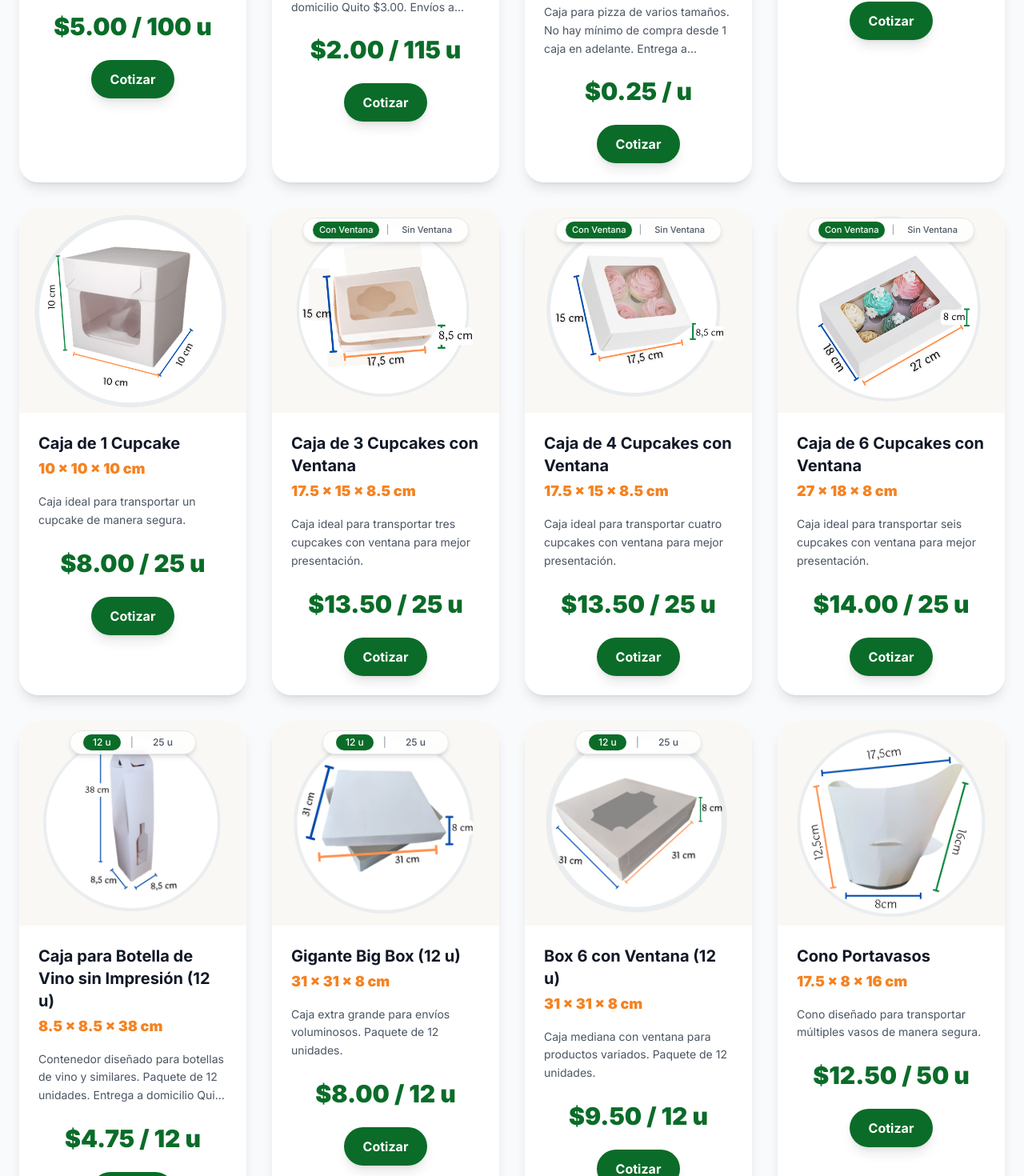
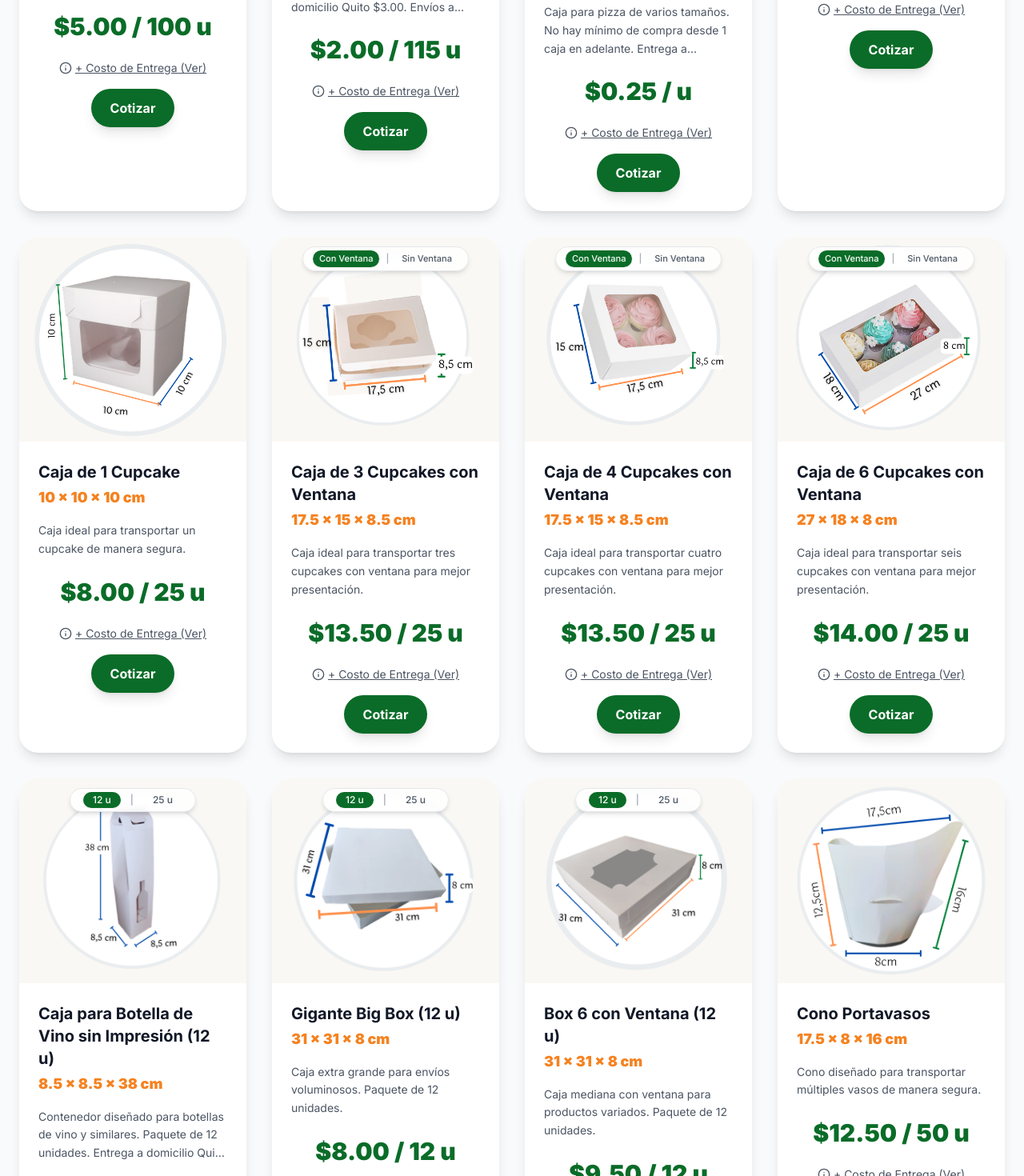
Before and after one commit to FelipeZapata137/Wayna-Web, a React (Vite) app: page /tienda in a window 1280 px wide. Shown: the part 870-2340 px from the top of the page at 80% size. Built offline with nearby package versions, Linux system fonts and the light colour scheme.

Commit message:
Agregando un texto para ver la información de costós de entrega y los tiempos también, eso en cada card del catálogo.

```diff
--- a/src/components/shop/AntigrasaCarouselCard.jsx
+++ b/src/components/shop/AntigrasaCarouselCard.jsx
@@ -1,9 +1,12 @@
 import { useState, useEffect } from 'react'
+import { Info } from 'lucide-react'
+import DeliveryModal from './DeliveryModal'
 
 const ORANGE_COLOR = "#F58220"
 
 export default function AntigrasaCarouselCard({ products, onCotizar }) {
   const [currentIndex, setCurrentIndex] = useState(0)
+  const [deliveryModalOpen, setDeliveryModalOpen] = useState(false)
 
   useEffect(() => {
     const timer = setInterval(() => {
@@ -17,6 +20,7 @@ export default function AntigrasaCarouselCard({ products, onCotizar }) {
   const currentImage = products[currentIndex].image
 
   return (
+    <>
       <div
         data-aos="fade-up"
         className="bg-white rounded-3xl shadow-lg hover:shadow-2xl transition-all duration-300 overflow-hidden group"
@@ -46,6 +50,16 @@ export default function AntigrasaCarouselCard({ products, onCotizar }) {
             </span>
           </div>
 
+          <div className="flex items-center justify-center mb-4">
+            <button
+              onClick={() => setDeliveryModalOpen(true)}
+              className="text-sm text-gray-600 underline hover:text-wayna-green transition-colors flex items-center gap-1"
+            >
+              <Info size={16} />
+              + Costo de Entrega (Ver)
+            </button>
+          </div>
+
           <div className="flex items-center justify-center">
             <button
               onClick={() => onCotizar(product)}
@@ -56,5 +70,11 @@ export default function AntigrasaCarouselCard({ products, onCotizar }) {
           </div>
         </div>
       </div>
+
+      <DeliveryModal
+        isOpen={deliveryModalOpen}
+        onClose={() => setDeliveryModalOpen(false)}
+      />
+    </>
   )
 }
--- a/src/components/shop/CupcakesToggleCard.jsx
+++ b/src/components/shop/CupcakesToggleCard.jsx
@@ -1,9 +1,12 @@
 import { useState } from 'react'
+import { Info } from 'lucide-react'
+import DeliveryModal from './DeliveryModal'
 
 const ORANGE_COLOR = "#F58220"
 
 export default function CupcakesToggleCard({ groupProducts, onCotizar }) {
   const [isWithWindow, setIsWithWindow] = useState(true)
+  const [deliveryModalOpen, setDeliveryModalOpen] = useState(false)
 
   const withWindow = groupProducts.find(p => p.variant === "con-ventana")
   const withoutWindow = groupProducts.find(p => p.variant === "sin-ventana")
@@ -13,6 +16,7 @@ export default function CupcakesToggleCard({ groupProducts, onCotizar }) {
   if (!currentProduct) return null
 
   return (
+    <>
       <div
         data-aos="fade-up"
         className="bg-white rounded-3xl shadow-lg hover:shadow-2xl transition-all duration-300 overflow-hidden group relative"
@@ -67,6 +71,16 @@ export default function CupcakesToggleCard({ groupProducts, onCotizar }) {
             </span>
           </div>
 
+          <div className="flex items-center justify-center mb-4">
+            <button
+              onClick={() => setDeliveryModalOpen(true)}
+              className="text-sm text-gray-600 underline hover:text-wayna-green transition-colors flex items-center gap-1"
+            >
+              <Info size={16} />
+              + Costo de Entrega (Ver)
+            </button>
+          </div>
+
           <div className="flex items-center justify-center">
             <button
               onClick={() => onCotizar(currentProduct)}
@@ -77,5 +91,11 @@ export default function CupcakesToggleCard({ groupProducts, onCotizar }) {
           </div>
         </div>
       </div>
+
+      <DeliveryModal
+        isOpen={deliveryModalOpen}
+        onClose={() => setDeliveryModalOpen(false)}
+      />
+    </>
   )
 }
--- /dev/null
+++ b/src/components/shop/DeliveryModal.jsx
@@ -0,0 +1,103 @@
+import { Package, MapPin, Clock } from 'lucide-react'
+
+function Modal({ isOpen, onClose, title, children }) {
+  if (!isOpen) return null
+
+  return (
+    <div
+      className="fixed inset-0 bg-black bg-opacity-60 z-50 flex items-center justify-center p-4"
+      onClick={onClose}
+    >
+      <div
+        className="bg-white rounded-2xl shadow-2xl max-w-2xl w-full max-h-[90vh] overflow-y-auto p-8 relative"
+        onClick={(e) => e.stopPropagation()}
+      >
+        <button
+          onClick={onClose}
+          className="absolute top-4 right-6 text-gray-500 hover:text-wayna-green text-3xl font-bold transition"
+        >
+          &times;
+        </button>
+
+        <h3 className="text-3xl font-black text-wayna-green mb-6">{title}</h3>
+
+        <div className="prose prose-gray max-w-none text-gray-700 leading-relaxed space-y-4">
+          {children}
+        </div>
+
+        <p className="mt-8 text-sm text-gray-500 text-center">
+          Última actualización: Enero 2026
+        </p>
+      </div>
+    </div>
+  )
+}
+
+export default function DeliveryModal({ isOpen, onClose }) {
+  return (
+    <Modal
+      isOpen={isOpen}
+      onClose={onClose}
+      title="Costos de Entrega"
+    >
+      <div className="space-y-6">
+        <div className="bg-wayna-green/5 rounded-xl p-6 border border-wayna-green/20">
+          <div className="flex items-center gap-3 mb-4">
+            <MapPin className="text-wayna-green" size={28} strokeWidth={2.5} />
+            <h4 className="text-2xl font-bold text-gray-900">Quito</h4>
+          </div>
+
+          <div className="space-y-2 ml-10">
+            <p className="text-gray-700"><strong>Norte:</strong> $3.00</p>
+            <p className="text-gray-700"><strong>Centro:</strong> $4.00</p>
+            <p className="text-gray-700"><strong>Sur:</strong> $6.00</p>
+            <p className="text-gray-700"><strong>Valles:</strong> $7.00</p>
+          </div>
+        </div>
+
+        <div className="bg-gray-50 rounded-xl p-6 border border-gray-200">
+          <div className="flex items-center gap-3 mb-4">
+            <Package className="text-wayna-green" size={28} strokeWidth={2.5} />
+            <h4 className="text-2xl font-bold text-gray-900">Resto del País</h4>
+          </div>
+
+          <p className="text-gray-700 ml-10">
+            Envíos por <strong>Servientrega</strong> o empresa similar.
+            El costo varía según el destino y lo confirmamos antes de procesar tu pedido.
+          </p>
+        </div>
+
+        <div className="bg-blue-50 rounded-xl p-6 border border-blue-200">
+          <div className="flex items-center gap-3 mb-4">
+            <Clock className="text-blue-600" size={28} strokeWidth={2.5} />
+            <h4 className="text-2xl font-bold text-gray-900">Tiempos de Entrega</h4>
+          </div>
+
+          <div className="space-y-3 ml-10">
+            <p className="text-gray-700">
+              <strong>Productos en stock:</strong> Máximo 24 horas.
+            </p>
+            <p className="text-gray-700">
+              <strong>Productos personalizados:</strong> 5 días hábiles después de aprobado el diseño y recibido el pago.
+            </p>
+            <p className="text-gray-700 text-sm italic">
+              * Pedidos grandes o personalizados pueden tardar más (siempre te avisamos).
+            </p>
+          </div>
+        </div>
+
+        <p className="text-center text-gray-600 pt-4">
+          ¿Dudas? Escríbenos al{' '}
+          <a
+            href="https://wa.me/593979116621"
+            className="text-wayna-green hover:underline font-medium"
+            target="_blank"
+            rel="noopener noreferrer"
+          >
+            593-979-116-621
+          </a>
+        </p>
+      </div>
+    </Modal>
+  )
+}
--- a/src/components/shop/PackageToggleCard.jsx
+++ b/src/components/shop/PackageToggleCard.jsx
@@ -1,9 +1,12 @@
 import { useState } from 'react'
+import { Info } from 'lucide-react'
+import DeliveryModal from './DeliveryModal'
 
 const ORANGE_COLOR = "#F58220"
 
 export default function PackageToggleCard({ groupProducts, onCotizar }) {
   const [is12Units, setIs12Units] = useState(true)
+  const [deliveryModalOpen, setDeliveryModalOpen] = useState(false)
 
   const with12 = groupProducts.find(p => p.variant === "12u")
   const with25 = groupProducts.find(p => p.variant === "25u")
@@ -13,6 +16,7 @@ export default function PackageToggleCard({ groupProducts, onCotizar }) {
   if (!currentProduct) return null
 
   return (
+    <>
       <div
         data-aos="fade-up"
         className="bg-white rounded-3xl shadow-lg hover:shadow-2xl transition-all duration-300 overflow-hidden group relative"
@@ -63,6 +67,17 @@ export default function PackageToggleCard({ groupProducts, onCotizar }) {
               ${currentProduct.price.toFixed(2)} / {currentProduct.units} u
             </span>
           </div>
+
+          <div className="flex items-center justify-center mb-4">
+            <button
+              onClick={() => setDeliveryModalOpen(true)}
+              className="text-sm text-gray-600 underline hover:text-wayna-green transition-colors flex items-center gap-1"
+            >
+              <Info size={16} />
+              + Costo de Entrega (Ver)
+            </button>
+          </div>
+
           <div className="flex items-center justify-center">
             <button
               onClick={() => onCotizar(currentProduct)}
@@ -73,5 +88,11 @@ export default function PackageToggleCard({ groupProducts, onCotizar }) {
           </div>
         </div>
       </div>
+
+      <DeliveryModal
+        isOpen={deliveryModalOpen}
+        onClose={() => setDeliveryModalOpen(false)}
+      />
+    </>
   )
 }
--- a/src/components/shop/PizzaBoxCard.jsx
+++ b/src/components/shop/PizzaBoxCard.jsx
@@ -1,13 +1,17 @@
 import { useState } from 'react'
+import { Info } from 'lucide-react'
+import DeliveryModal from './DeliveryModal'
 
 const ORANGE_COLOR = "#F58220"
 
 export default function PizzaBoxCard({ products, onCotizar }) {
   const [selectedIndex, setSelectedIndex] = useState(0)
+  const [deliveryModalOpen, setDeliveryModalOpen] = useState(false)
 
   const product = products[selectedIndex]
 
   return (
+    <>
       <div
         data-aos="fade-up"
         className="bg-white rounded-3xl shadow-lg hover:shadow-2xl transition-all duration-300 overflow-hidden group"
@@ -50,6 +54,16 @@ export default function PizzaBoxCard({ products, onCotizar }) {
             </span>
           </div>
 
+          <div className="flex items-center justify-center mb-4">
+            <button
+              onClick={() => setDeliveryModalOpen(true)}
+              className="text-sm text-gray-600 underline hover:text-wayna-green transition-colors flex items-center gap-1"
+            >
+              <Info size={16} />
+              + Costo de Entrega (Ver)
+            </button>
+          </div>
+
           <div className="flex items-center justify-center">
             <button
               onClick={() => onCotizar(product)}
@@ -60,5 +74,11 @@ export default function PizzaBoxCard({ products, onCotizar }) {
           </div>
         </div>
       </div>
+
+      <DeliveryModal
+        isOpen={deliveryModalOpen}
+        onClose={() => setDeliveryModalOpen(false)}
+      />
+    </>
   )
 }
--- a/src/components/shop/ProductCard.jsx
+++ b/src/components/shop/ProductCard.jsx
@@ -1,7 +1,14 @@
+import { useState } from 'react'
+import { Info } from 'lucide-react'
+import DeliveryModal from './DeliveryModal'
+
 const ORANGE_COLOR = "#F58220"
 
 export default function ProductCard({ product, onCotizar }) {
+  const [deliveryModalOpen, setDeliveryModalOpen] = useState(false)
+
   return (
+    <>
       <div
         data-aos="fade-up"
         className="bg-white rounded-3xl shadow-lg hover:shadow-2xl transition-all duration-300 overflow-hidden group"
@@ -33,6 +40,16 @@ export default function ProductCard({ product, onCotizar }) {
             </span>
           </div>
 
+          <div className="flex items-center justify-center mb-4">
+            <button
+              onClick={() => setDeliveryModalOpen(true)}
+              className="text-sm text-gray-600 underline hover:text-wayna-green transition-colors flex items-center gap-1"
+            >
+              <Info size={16} />
+              + Costo de Entrega (Ver)
+            </button>
+          </div>
+
           <div className="flex items-center justify-center">
             <button
               onClick={() => onCotizar(product)}
@@ -43,5 +60,11 @@ export default function ProductCard({ product, onCotizar }) {
           </div>
         </div>
       </div>
+
+      <DeliveryModal
+        isOpen={deliveryModalOpen}
+        onClose={() => setDeliveryModalOpen(false)}
+      />
+    </>
   )
 }
--- a/src/components/shop/StickersCard.jsx
+++ b/src/components/shop/StickersCard.jsx
@@ -1,13 +1,17 @@
 import { useState } from 'react'
+import { Info } from 'lucide-react'
+import DeliveryModal from './DeliveryModal'
 
 const ORANGE_COLOR = "#F58220"
 
 export default function StickersCard({ products, onCotizar }) {
   const [selectedModel, setSelectedModel] = useState(0)
+  const [deliveryModalOpen, setDeliveryModalOpen] = useState(false)
 
   const product = products[selectedModel]
 
   return (
+    <>
       <div
         data-aos="fade-up"
         className="bg-white rounded-3xl shadow-lg hover:shadow-2xl transition-all duration-300 overflow-hidden group"
@@ -49,6 +53,16 @@ export default function StickersCard({ products, onCotizar }) {
             </span>
           </div>
 
+          <div className="flex items-center justify-center mb-4">
+            <button
+              onClick={() => setDeliveryModalOpen(true)}
+              className="text-sm text-gray-600 underline hover:text-wayna-green transition-colors flex items-center gap-1"
+            >
+              <Info size={16} />
+              + Costo de Entrega (Ver)
+            </button>
+          </div>
+
           <div className="flex items-center justify-center">
             <button
               onClick={() => onCotizar(product)}
@@ -59,5 +73,11 @@ export default function StickersCard({ products, onCotizar }) {
           </div>
         </div>
       </div>
+
+      <DeliveryModal
+        isOpen={deliveryModalOpen}
+        onClose={() => setDeliveryModalOpen(false)}
+      />
+    </>
   )
 }
```
Lines whose indentation alone changed are shown as unchanged.
